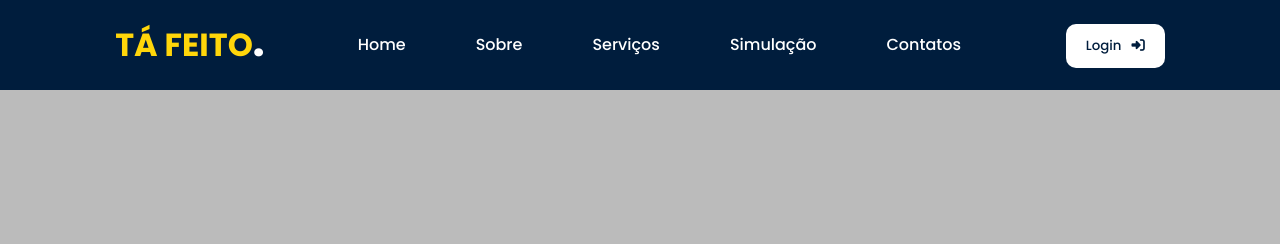
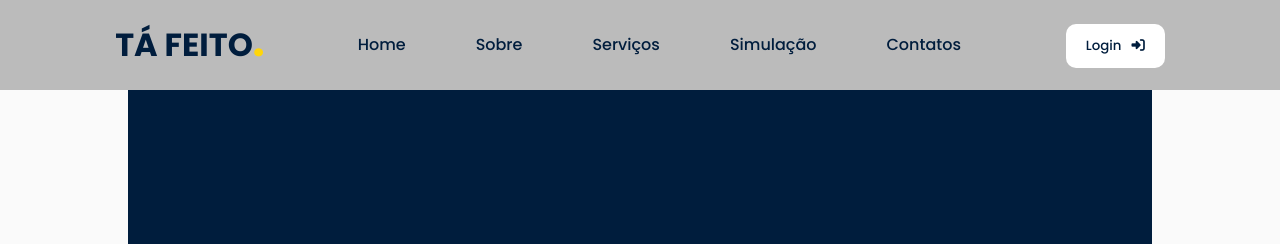
Before and after one commit to jvsmatos/tafeito-personal-project, a PHP site: page / in a window 1280 px wide. Shown: the top 244 px of the page. Run offline with PHP 8.4, Linux system fonts and the light colour scheme; some libraries are stand-ins or nearby versions.

Commit message:
hero section updates

```diff
--- a/css/style.css
+++ b/css/style.css
@@ -92,7 +92,7 @@ nav{
     width: 100%;
     height: 90px;
     line-height: 90px;
-    background: var(--first-color);
+    background: #BBB;
     padding-inline: 9vw;
     transition: .3s;
     z-index: 100;
@@ -110,7 +110,7 @@ nav{
     font-size: 32px;
     font-weight: bolder;
     text-transform: uppercase;
-    color: var(--second-color);
+    color: var(--first-color);
 }
 
 .nav-logo span{
@@ -118,6 +118,10 @@ nav{
     top: -4px;
     right: -12px;
     font-size: 1.35em;
+    color: var(--second-color);
+}
+
+.nav-logo a:hover .nav-name span {
     color: var(--color-white);
 }
 
@@ -132,7 +136,7 @@ nav{
 
 .nav-link{
     text-decoration: none;
-    color: var(--color-white);
+    color: var(--first-color);
     font-weight: 500;
     padding-inline: 15px;
     margin-inline: 20px;
@@ -140,7 +144,7 @@ nav{
 }
 
 .nav-link:hover{
-    color: var(--second-color);
+    color: var(--color-white);
 }
 
 .nav-menu-btn{
@@ -162,13 +166,15 @@ nav{
 /* ------ CONTAINER ----- */
 .wrapper{
     padding-inline: 10vw;
-    background: #BBB;
+    background: var(--firs);
+    height: 150vh;
 }
 
 .featured-box{
     position: relative;
     display: flex;
     height: 100vh;
+    background: var(--first-color);
     min-height: 700px;
 }
 
@@ -179,14 +185,15 @@ nav{
     align-items: center;
     min-height: 80vh;
     flex-direction: column;
-    width: 50%;
+    width: 40%;
     padding-left:20px;
+    border: 0px solid black;
 }
 
 .featured-name{
     font-size: 40px;
     font-weight: 500;
-    color: var(--first-color);
+    color: var(--color-white);
     margin-block: 20px;
 }
 
@@ -199,12 +206,34 @@ nav{
 .featured-text-info{
     font-size: 15px;
     margin-bottom: 30px;
-    color: var(--first-color);
+    color: var(--color-white);
 }
 
 .featured-text-btn{
     display: flex;
     gap: 20px;
+}
+
+.featured-image{
+    display: flex;
+    justify-content: center;
+    align-content: center;
+    min-height: 80vh;
+    width: 60%;
+}
+
+.image{
+    margin: auto 0;
+    overflow: hidden;
+    border-radius: 20% 3% 20% 3%;
+    max-width: 100%;
+}
+
+.image img{
+    width: 100%;
+    height: auto;
+    max-width: 950px;
+    object-fit: cover;
 }
 
 
--- a/index.html
+++ b/index.html
@@ -64,12 +64,17 @@
                     </div>
                     <div class="featured-text-info">
                         <p>
-                            Desde pequenos retoques até grandes transformações, os nossos profissionais estão prontos para dar vida nova às tuas paredes com toda a simplicidade e profissionalismo.
+                            Os nossos profissionais estão prontos para dar vida nova às tuas paredes.</br>
                             Deixa as preocupações de lado e diz adeus às paredes sem graça.
                         </p>
                     </div>
                     <div class="featured-text-btn">
                         <button class="btn">Peça um orçamento <i class="fa-solid fa-paint-roller"></i></button>
+                    </div>
+                </div>
+                <div class="featured-image">
+                    <div class="image">
+                        <img src="images/4.png" alt="avatar">
                     </div>
                 </div>
             </section>
```
Also changed, not shown: images/1.png (added), images/2.png (added), images/3.png (added), 1 other file.
